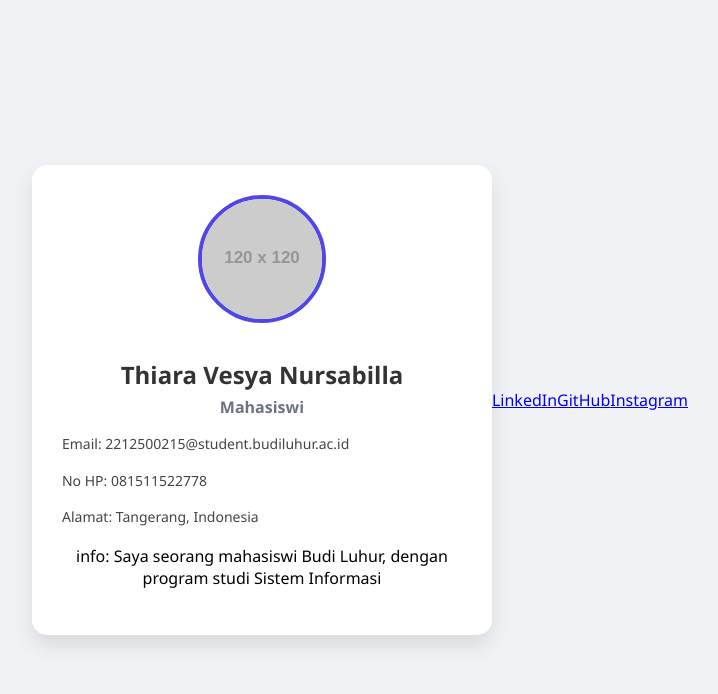
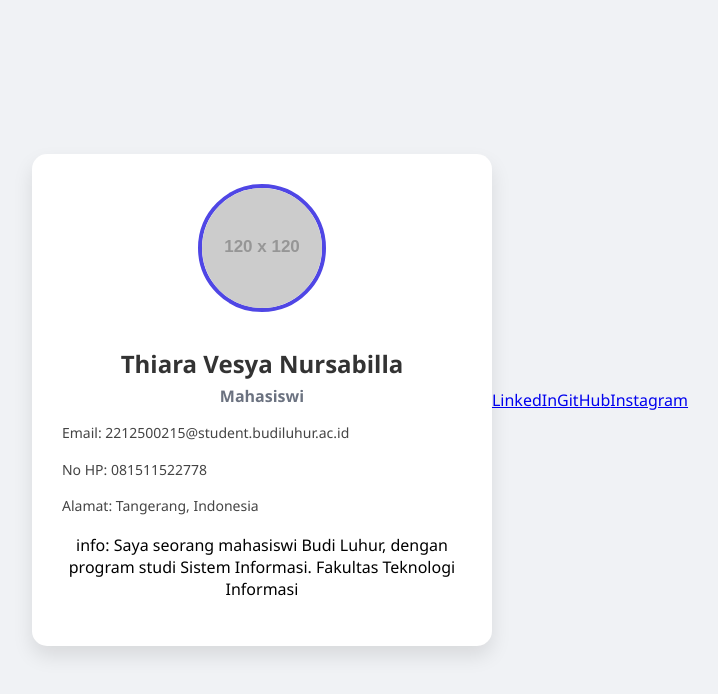
Before and after one commit to annisaapril-1/UTS, a plain HTML site: page index.html in a window 1280 px wide. Shown: the whole page, without its empty margins (280-998 px from the left). Drawn offline with Linux system fonts and the light colour scheme; placeholder pictures from the web are drawn by us.

Commit message:
menambahkan bio pada html

```diff
--- a/index.html
+++ b/index.html
@@ -17,7 +17,7 @@
         <p></strong>Alamat:</strong> Tangerang, Indonesia</p>
     </div>
 
-        <p></strong>info:</strong> Saya seorang mahasiswi Budi Luhur, dengan program studi Sistem Informasi</p>
+        <p></strong>info:</strong> Saya seorang mahasiswi Budi Luhur, dengan program studi Sistem Informasi. Fakultas Teknologi Informasi</p>
   </div Class="socials">
       <a href="#">LinkedIn</a>
       <a href="#">GitHub</a>
```
